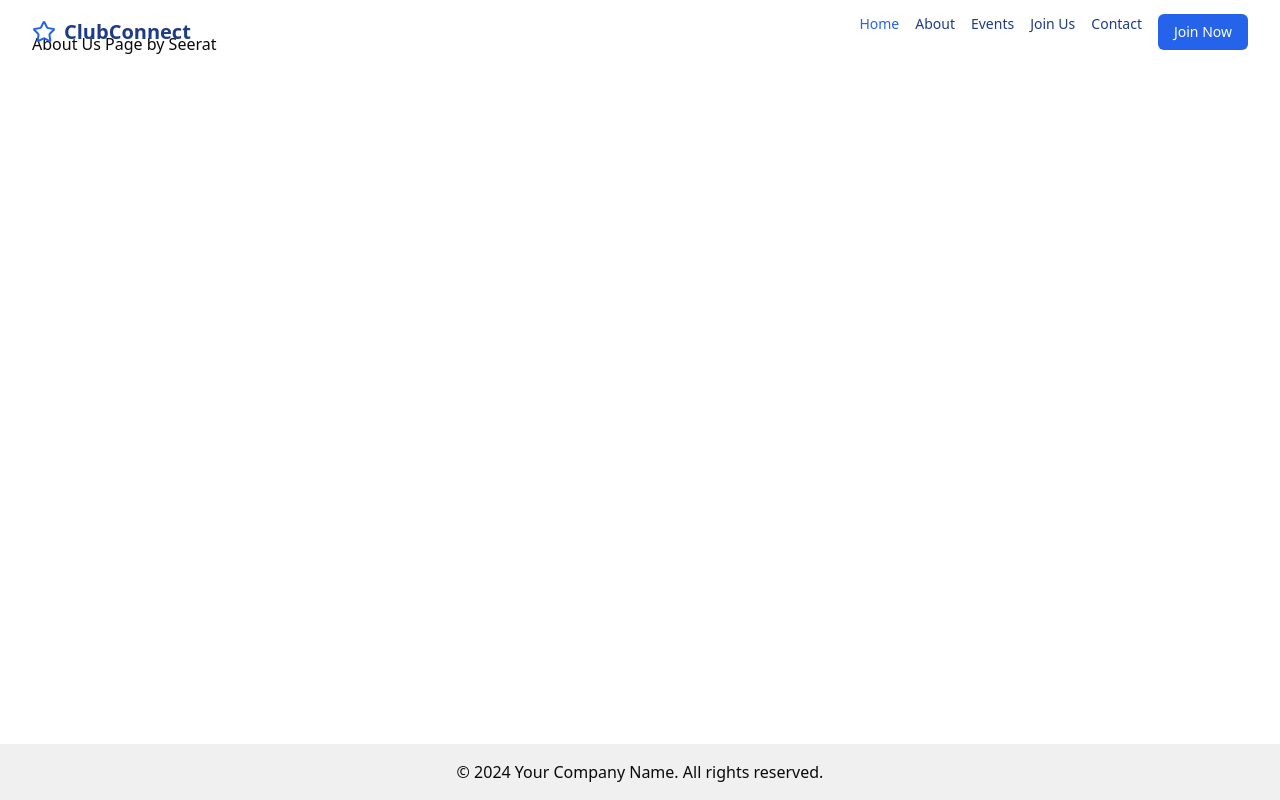
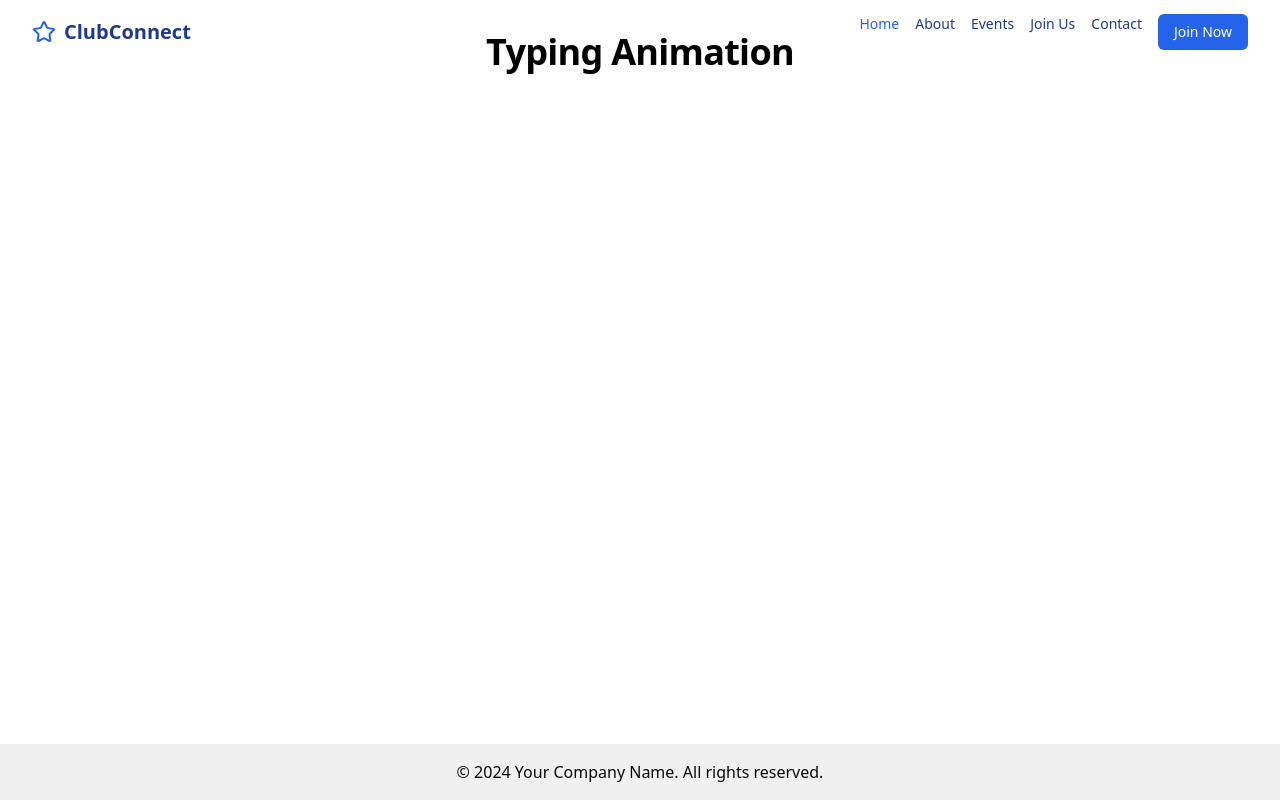
Before and after one commit to Seerat2004/bootstrap-official, a React (Vite) app: page /aboutus in a window 1280 px wide. Built offline with nearby package versions, Linux system fonts and the light colour scheme.

Commit message:
second commit

```diff
--- /dev/null
+++ b/src/components/ui/typing-animation.tsx
@@ -0,0 +1,46 @@
+"use client";
+
+import { useEffect, useState } from "react";
+
+import { cn } from "@/lib/utils";
+
+interface TypingAnimationProps {
+  text: string;
+  duration?: number;
+  className?: string;
+}
+
+export default function TypingAnimation({
+  text,
+  duration = 200,
+  className,
+}: TypingAnimationProps) {
+  const [displayedText, setDisplayedText] = useState<string>("");
+  const [i, setI] = useState<number>(0);
+
+  useEffect(() => {
+    const typingEffect = setInterval(() => {
+      if (i < text.length) {
+        setDisplayedText(text.substring(0, i + 1));
+        setI(i + 1);
+      } else {
+        clearInterval(typingEffect);
+      }
+    }, duration);
+
+    return () => {
+      clearInterval(typingEffect);
+    };
+  }, [duration, i]);
+
+  return (
+    <h1
+      className={cn(
+        "font-display text-center text-4xl font-bold leading-[5rem] tracking-[-0.02em] drop-shadow-sm",
+        className,
+      )}
+    >
+      {displayedText ? displayedText : text}
+    </h1>
+  );
+}
--- a/src/pages/AboutUs.tsx
+++ b/src/pages/AboutUs.tsx
@@ -1,8 +1,12 @@
+import TypingAnimation from "@/components/ui/typing-animation";
+
 const AboutUs = () => {
     return (
-        <div>
-            About Us Page by Seerat
-        </div>
+
+    <TypingAnimation
+      className="text-4xl font-bold text-black dark:text-white"
+      text="Typing Animation"
+    />
     )
 }
 
```
